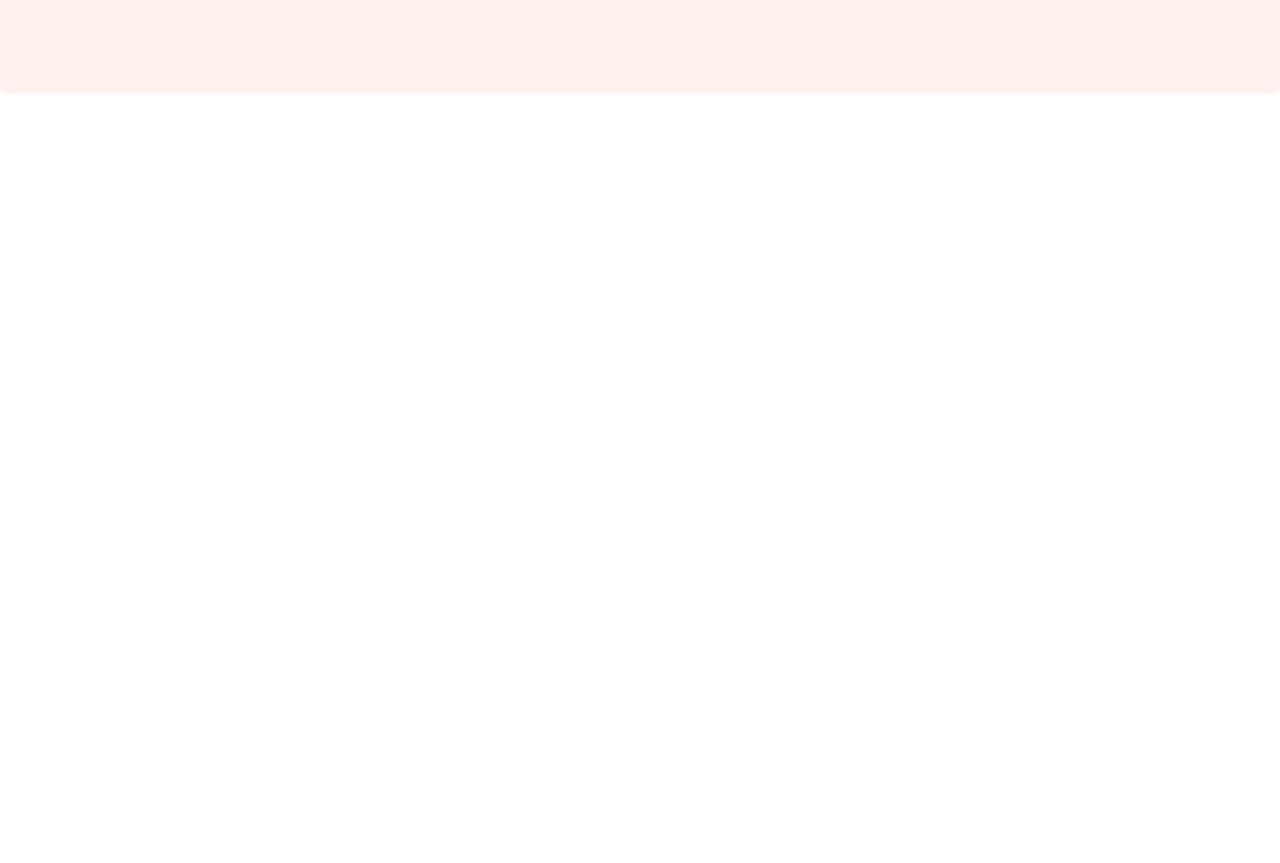
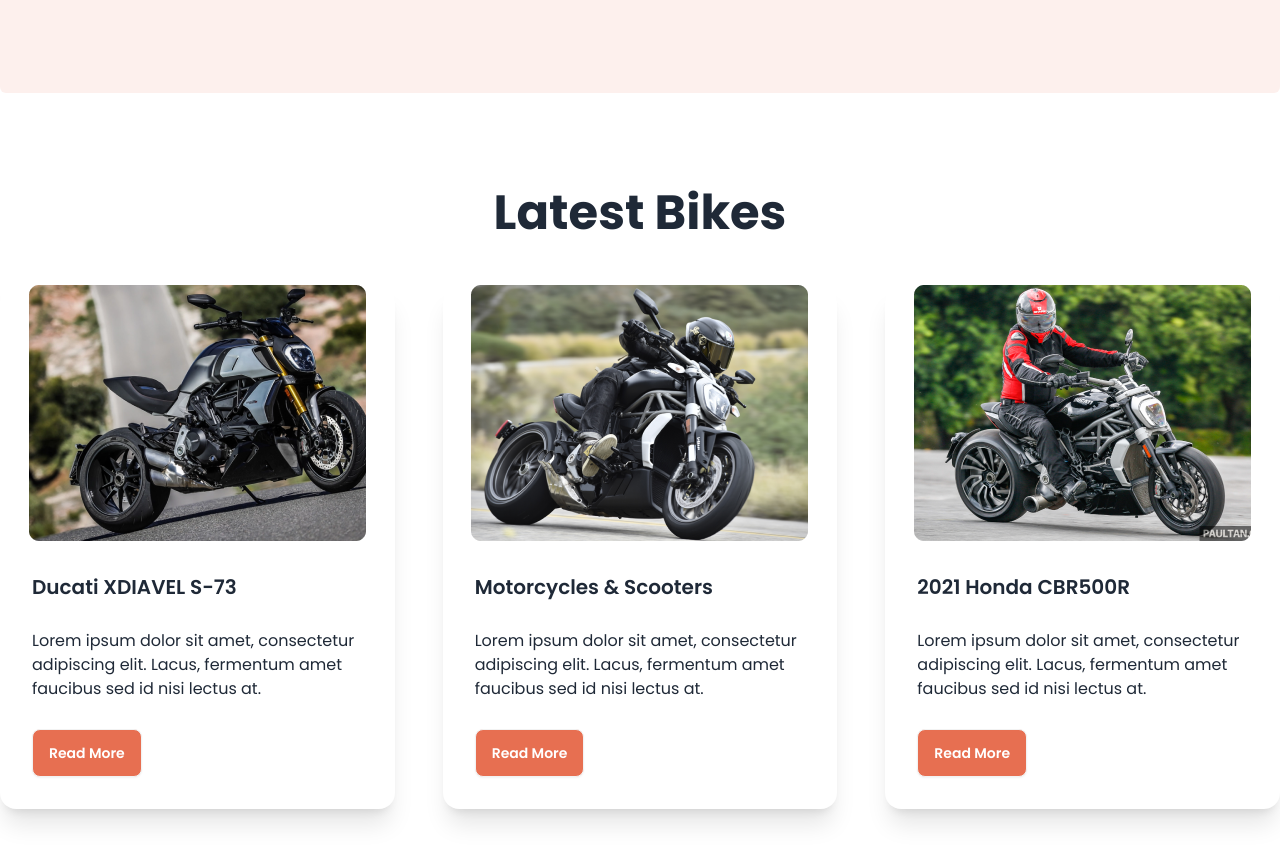
Before and after one commit to AfrojaSultana44/Biker-Zone-With-daisyUI, a plain HTML site: page index.html in a window 1280 px wide. Shown: the part 525-1388 px from the top of the page. Before the commit the page ends 800 px from the top, so only its background shows below. Drawn offline with nearby package versions, Linux system fonts and the light colour scheme.

Commit message:
Latest bikes section completed using daisyUI card and made it responsive

```diff
--- a/index.html
+++ b/index.html
@@ -167,7 +167,69 @@
         </div>
       </div>
     </header>
-    <main class="md:container mx-auto"></main>
+    <main class="md:container mx-auto">
+      <!-- Latest Bike section -->
+      <section class="my-24">
+        <h3 class="text-5xl font-bold text-center mb-12">Latest Bikes</h3>
+        <!-- cards -->
+        <div class="grid grid-cols-1 gap-12 md:grid-cols-2 lg:grid-cols-3">
+          <!-- card1 -->
+          <div class="card bg-base-100 shadow-xl">
+            <figure>
+              <img src="./images/others/latest1.png" alt="Shoes" />
+            </figure>
+            <div class="card-body space-y-5">
+              <h2 class="card-title">Ducati XDIAVEL S-73</h2>
+              <p>
+                Lorem ipsum dolor sit amet, consectetur adipiscing elit. Lacus,
+                fermentum amet faucibus sed id nisi lectus at.
+              </p>
+              <div class="card-actions justify-start">
+                <button class="btn bg-bike-primary text-white">
+                  Read More
+                </button>
+              </div>
+            </div>
+          </div>
+          <!-- card2 -->
+          <div class="card bg-base-100 shadow-xl">
+            <figure>
+              <img src="./images/others/latest2.png" alt="Shoes" />
+            </figure>
+            <div class="card-body space-y-5">
+              <h2 class="card-title">Motorcycles & Scooters</h2>
+              <p>
+                Lorem ipsum dolor sit amet, consectetur adipiscing elit. Lacus,
+                fermentum amet faucibus sed id nisi lectus at.
+              </p>
+              <div class="card-actions justify-start">
+                <button class="btn bg-bike-primary text-white">
+                  Read More
+                </button>
+              </div>
+            </div>
+          </div>
+          <!-- card3 -->
+          <div class="card bg-base-100 shadow-xl">
+            <figure>
+              <img src="./images/others/latest3.png" alt="Shoes" />
+            </figure>
+            <div class="card-body space-y-5">
+              <h2 class="card-title">2021 Honda CBR500R</h2>
+              <p>
+                Lorem ipsum dolor sit amet, consectetur adipiscing elit. Lacus,
+                fermentum amet faucibus sed id nisi lectus at.
+              </p>
+              <div class="card-actions justify-start">
+                <button class="btn bg-bike-primary text-white">
+                  Read More
+                </button>
+              </div>
+            </div>
+          </div>
+        </div>
+      </section>
+    </main>
     <footer></footer>
   </body>
 </html>
```
